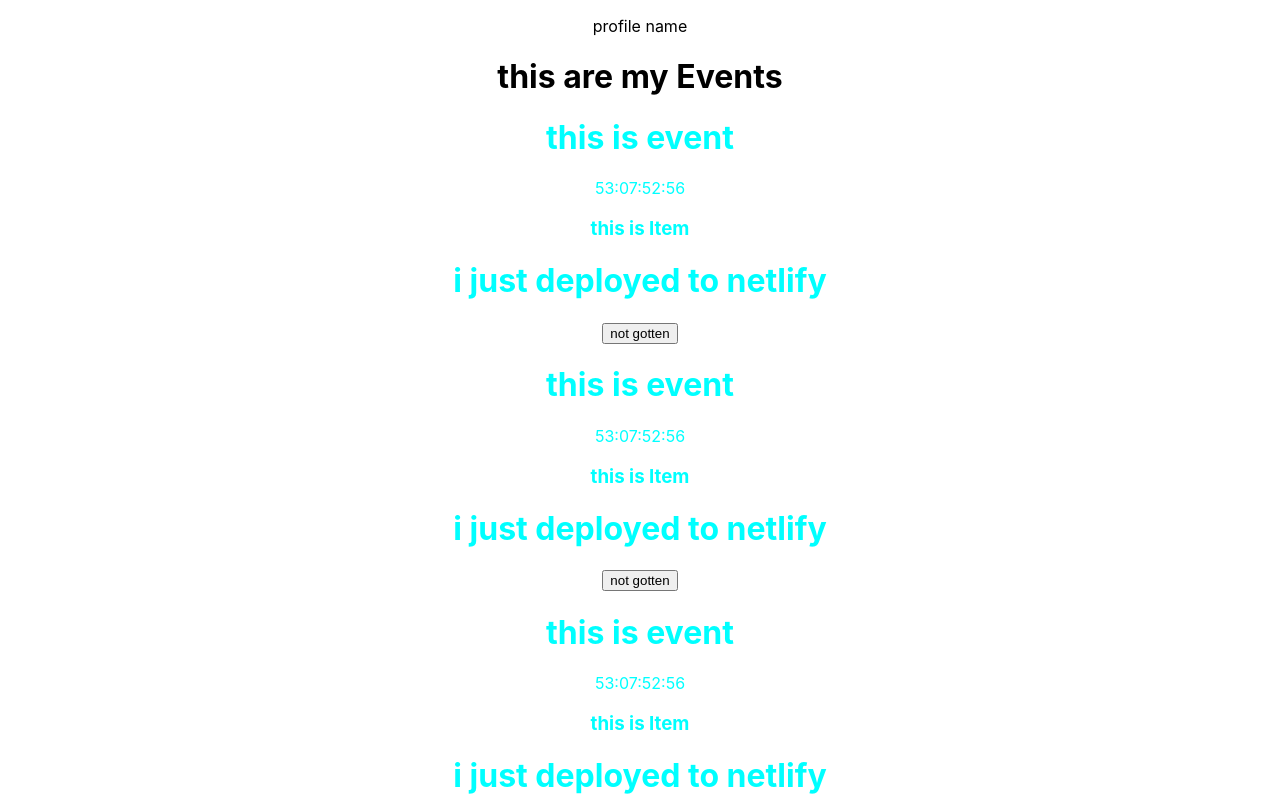
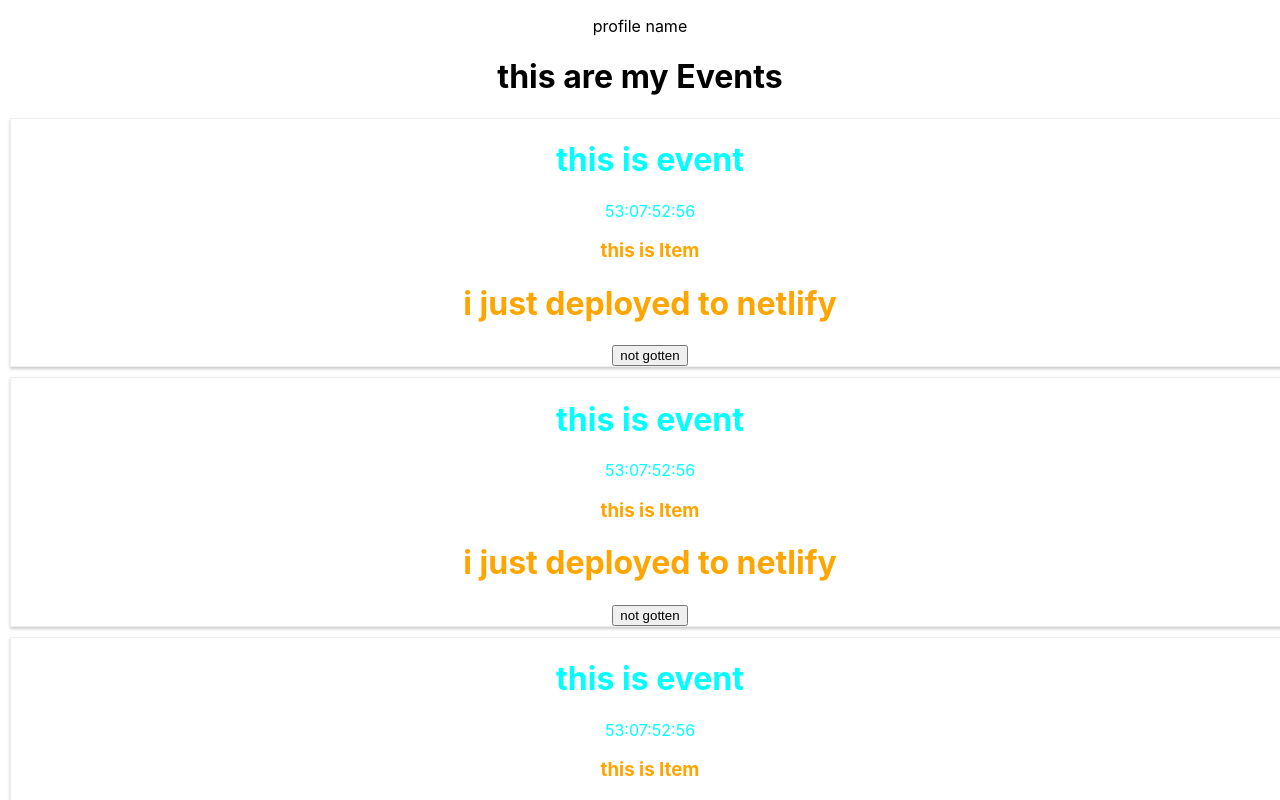
Before and after one commit to omoelyon/event-management-react, a React (Create React App) app: page / in a window 1280 px wide. Shown: the top 800 px of the page. Built offline with nearby package versions, Linux system fonts and the light colour scheme.

Commit message:
css adjustment

```diff
--- a/src/EventComponents/Event/Event.js
+++ b/src/EventComponents/Event/Event.js
@@ -6,7 +6,7 @@ import style from "./Event.module.css";
 import Countdown from "react-countdown";
 
 const Event = (props) => (
-  <div className={style.CountDown}>
+  <div className={style.Event}>
     <h1>this is event</h1>
     <Countdown date={"2020-11-11T01:02:03"} />
     <Item />
--- a/src/EventComponents/Event/Event.module.css
+++ b/src/EventComponents/Event/Event.module.css
@@ -1,14 +1,14 @@
-.Post {
-  width: 250px;
-  padding: 16px;
+.Event {
+  width: 100%;
+  padding: inherit;
   text-align: center;
   border: 1px solid #eee;
   box-shadow: 0 2px 3px #ccc;
   margin: 10px;
   box-sizing: border-box;
   cursor: pointer;
-}
-.CountDown {
+  flex-grow: inherit;
+
   color: aqua;
 }
 .Post:hover,
--- a/src/EventComponents/Event/Item/Item.js
+++ b/src/EventComponents/Event/Item/Item.js
@@ -5,7 +5,7 @@ const Item = (props) => {
   const [gotten, setGotten] = useState(false);
 
   return (
-    <div className={style}>
+    <div className={style.Item}>
       <h3>this is Item</h3>
       <h1>i just deployed to netlify</h1>
       <button
--- a/src/EventComponents/Event/Item/Item.module.css
+++ b/src/EventComponents/Event/Item/Item.module.css
@@ -0,0 +1,4 @@
+.Item {
+  grid-auto-columns: auto;
+  color: orange;
+}
--- a/src/EventComponents/Events/Events.module.css
+++ b/src/EventComponents/Events/Events.module.css
@@ -1,4 +1,4 @@
-.Posts {
+.Events {
     display: flex;
     flex-flow: row wrap;
     justify-content: center;
```
